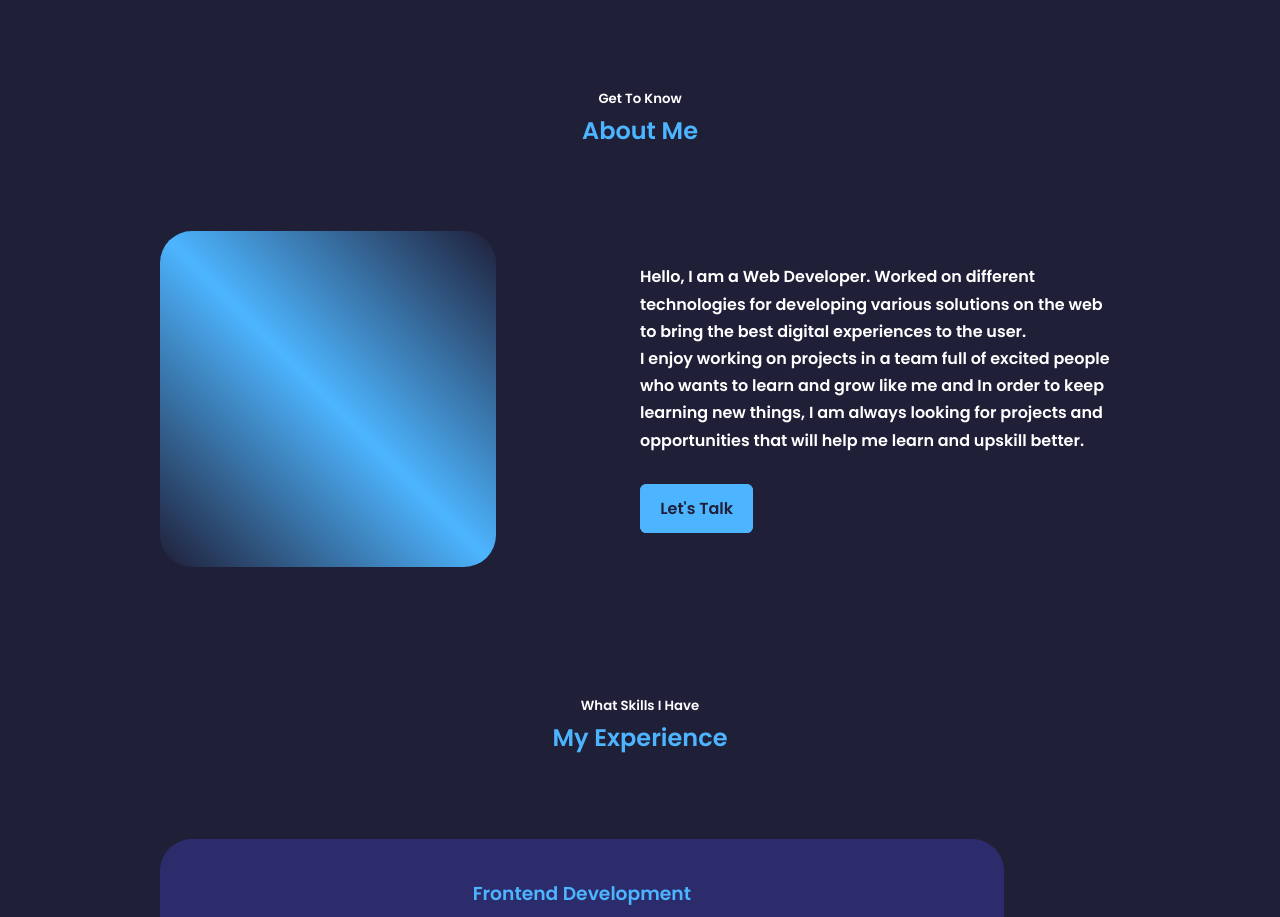
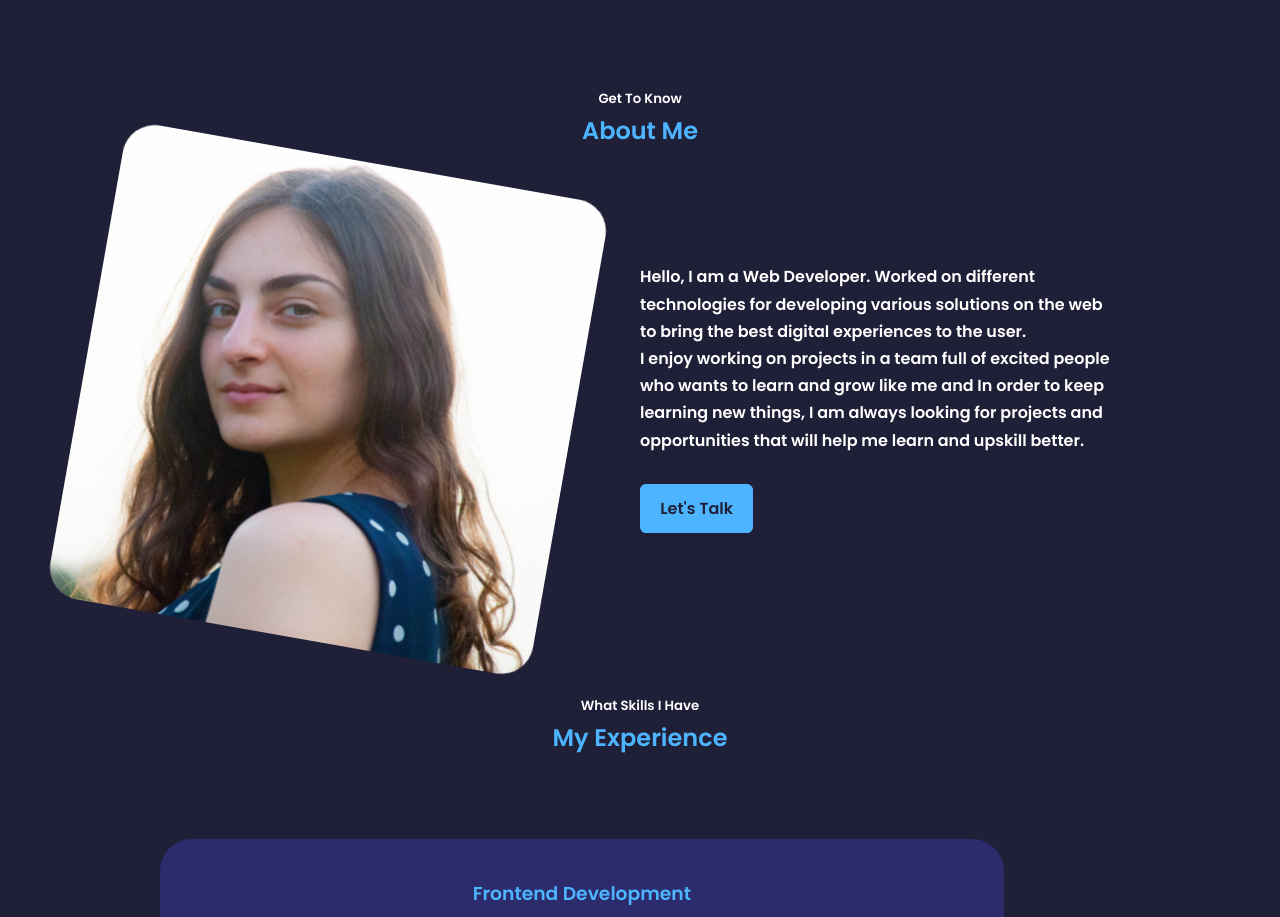
Before and after one commit to RkCoder17/My-Portfolio-Website, a React (Create React App) app: page / in a window 1280 px wide. Shown: the part 840-1757 px from the top of the page. Built offline with nearby package versions, Linux system fonts and the light colour scheme.

Commit message:
Email Integration

```diff
--- a/src/components/about/about.jsx
+++ b/src/components/about/about.jsx
@@ -1,6 +1,6 @@
 import React from 'react';
 import './about.css';
-// import ME from '../../assets/rk2.png';
+import ME from '../../assets/11.jpg';
 import {FaAward} from 'react-icons/fa';
 import {FiUsers} from 'react-icons/fi';
 import {VscFolderLibrary} from 'react-icons/vsc'
@@ -12,7 +12,7 @@ const About = () => {
   <div className ="container about__container">
   <div className ="about__me">
   <div className= " about__me-image">
-    {/* <img src={ME} alt="About" /> */}
+    <img src={ME} alt="About" />
   </div>
 
   </div>
--- a/src/components/contact/contact.jsx
+++ b/src/components/contact/contact.jsx
@@ -2,13 +2,13 @@ import React from 'react'
 import './contact.css'
 import {MdOutlineEmail} from 'react-icons/md'
 import {BsWhatsapp} from 'react-icons/bs'
-import { useRef } from 'react';
-import emailjs from 'emailjs/browser';
+import {useRef} from 'react';
+import emailjs from 'emailjs-com';
 const Contact = () => {
   const form = useRef();
   const sendEmail = (e) => {
     e.preventDefault();
-    emailjs.sendForm('service_26hdenw', 'templ                                              ate_b9kw7v8', form.current, '-veW8fUyT8VjdVDOl')
+    emailjs.sendForm('service_26hdenw', 'template_b9kw7v8', form.current, '-veW8fUyT8VjdVDOl')
       .then((result) => {
           console.log(result.text);
       }, (error) => {
@@ -41,7 +41,6 @@ const Contact = () => {
           <textarea name="message" rows="7" placeholder="Your Message" required />
           <button type="submit" className="btn btn-primary">Send Message</button>
 
-
         </form>
       </div>
     </section>
--- a/src/index.css
+++ b/src/index.css
@@ -9,6 +9,7 @@
   box-sizing: border-box;
   list-style: none;
   text-decoration: none;
+  /* background-image: url("../src/assets/bg-texture.png"); */
 }
 
 :root{
```
Also changed, not shown: src/assets/11.jpg (added).
